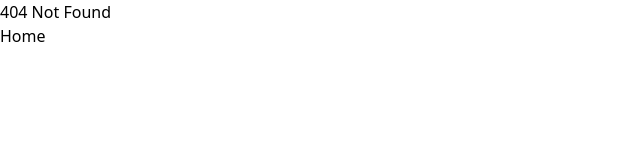
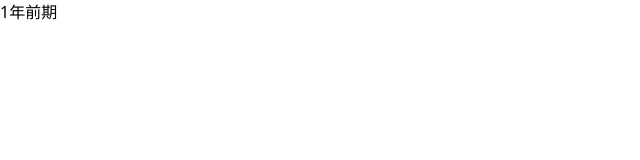
Before and after one commit to nonnhjleno/Timetable, a React (Vite) app: page /1 in a window 1280 px wide. Before the commit this address had no page. Shown: the top 160 px of the page, without its empty margins (0-640 px from the left). Built offline with nearby package versions, Linux system fonts and the light colour scheme.

Commit message:
数字で学年と前期後期を識別するルーティングを作成

```diff
--- a/src/App.tsx
+++ b/src/App.tsx
@@ -1,6 +1,7 @@
 import { Route, Routes } from "react-router-dom"
 import Home from "./routes/Home"
 import NoMatch from "./routes/NoMatch"
+import Timetable from "./routes/Timetable"
 
 const App = () => {
 
@@ -8,7 +9,9 @@ const App = () => {
     <>
       <Routes>
         <Route path='*' element={<NoMatch />} />
-        <Route path='/' element={<Home />} />
+        <Route path="/" element={<Home />}>
+          <Route path=":semesterId" element={<Timetable />} />
+        </Route>
       </Routes>
     </>
   )
--- a/src/routes/Home.tsx
+++ b/src/routes/Home.tsx
@@ -1,8 +1,11 @@
 import React from 'react'
+import { Outlet } from 'react-router-dom'
 
 const Home = () => {
   return (
-    <div>Home</div>
+    <div>
+      <Outlet />
+    </div>
   )
 }
 
--- /dev/null
+++ b/src/routes/Timetable.tsx
@@ -0,0 +1,14 @@
+import React from 'react'
+import { useParams } from 'react-router-dom';
+
+const Timetable = () => {
+  const { semesterId } = useParams<{ semesterId?: string }>();
+
+  const id = semesterId ? parseInt(semesterId) : 1;
+  const label = `${Math.ceil(id / 2)}年${id % 2 === 1 ? '前期' : '後期'}`
+  return (
+    <div>{label}</div>
+  )
+}
+
+export default Timetable
```
